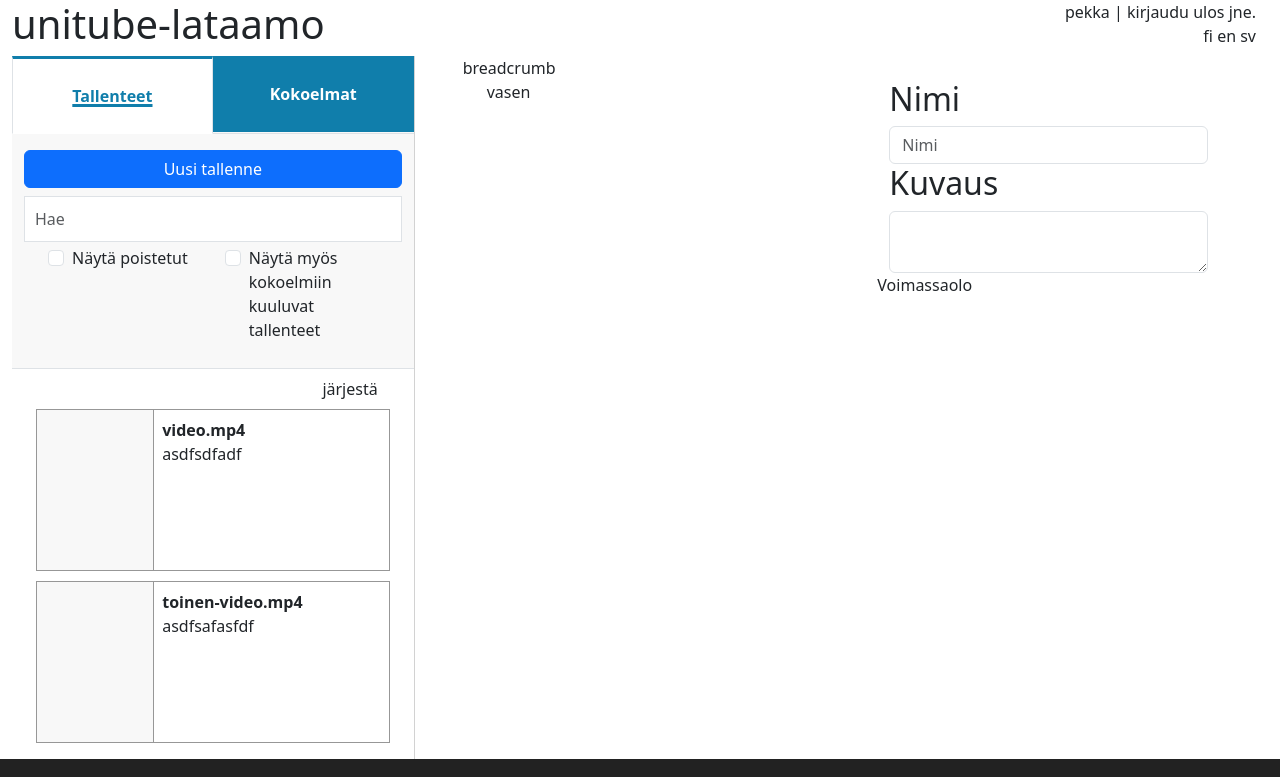
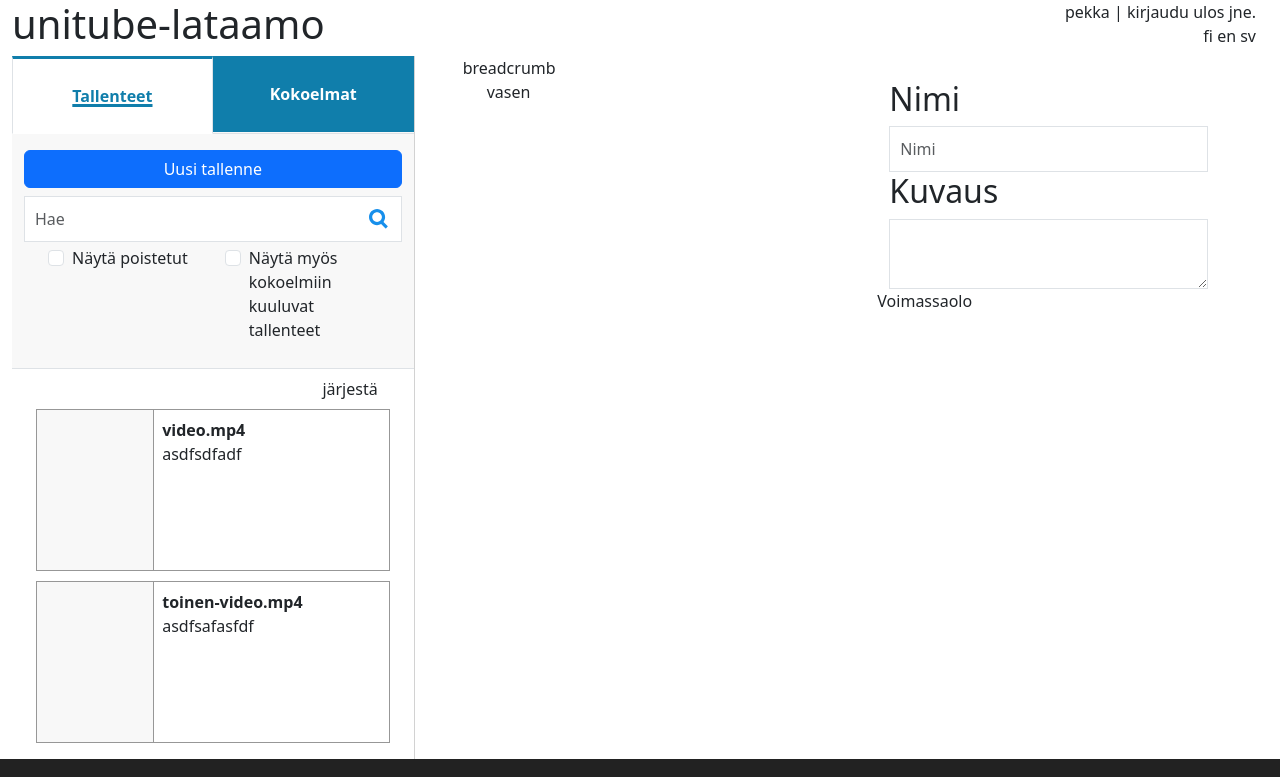
Before and after one commit to UniversityofHelsinki/unitube-lataamo-2.0, a React (Create React App) app: page /records in a window 1280 px wide. Shown: the top 777 px of the page. Built offline with nearby package versions, Linux system fonts and the light colour scheme.

Commit message:
Style search according to style guide.

```diff
--- a/src/App.css
+++ b/src/App.css
@@ -31,19 +31,6 @@
   padding: 8px;
 }
 
-input[type="search"] {
-  border-radius: 0;
-  padding: 10px;
-}
-
-input[type="search"]:focus-visible {
-  outline: 2px solid var(--hy-blue);
-  border: 0px;
-  border-radius: 0;
-  box-shadow: initial;
-  transition: none;
-}
-
 @media (min-width: 576px) {
   .container {
     max-width: 100%;
--- /dev/null
+++ b/src/components/form/InputField.css
@@ -0,0 +1,14 @@
+input[type="text"] {
+  width: 100%;
+  border-radius: 0;
+  padding: 10px;
+  padding-left: 10px;
+}
+
+input[type="text"]:focus-visible {
+  outline: 2px solid var(--hy-blue);
+  border: 0px;
+  border-radius: 0;
+  box-shadow: initial;
+  transition: none;
+}
--- a/src/components/form/InputField.js
+++ b/src/components/form/InputField.js
@@ -1,6 +1,7 @@
 import React from 'react';
 import PropTypes from 'prop-types';
 import { Form } from 'react-bootstrap';
+import './InputField.css';
 
 const InputField = ({ placeholder }) => {
     return (
--- /dev/null
+++ b/src/components/form/TextArea.css
@@ -0,0 +1,12 @@
+textarea.form-control {
+  border-radius: 0;
+  padding: 10px;
+}
+
+textarea.form-control:focus-visible {
+  outline: 2px solid var(--hy-blue);
+  border: 0px;
+  border-radius: 0;
+  box-shadow: initial;
+  transition: none;
+}
--- a/src/components/form/TextArea.js
+++ b/src/components/form/TextArea.js
@@ -1,5 +1,6 @@
 import React from 'react';
 import { Form } from 'react-bootstrap';
+import './TextArea.css';
 
 const TextArea = () => {
     return (
--- /dev/null
+++ b/src/components/left/search/Search.css
@@ -0,0 +1,32 @@
+.search > input {
+  border-radius: 0;
+  padding: 10px;
+  border-right: 0px;
+}
+
+.search input:focus-visible {
+  outline: 2px solid var(--hy-blue);
+  border: 0px;
+  border-radius: 0;
+  box-shadow: initial;
+  transition: none;
+}
+
+.search .form-control {
+    transition: none;
+}
+
+.search input:focus-visible + .input-group-text {
+  outline: 2px solid var(--hy-blue);
+  border: 0px;
+  background-color: var(--hy-blue);
+}
+
+.search input:focus-visible + .input-group-text > svg path {
+  fill: var(--hy-white);
+}
+
+.search .input-group-text {
+  background-color: var(--hy-white);
+  border-radius: 0;
+}
--- a/src/components/left/search/Search.js
+++ b/src/components/left/search/Search.js
@@ -4,13 +4,19 @@ import Col from 'react-bootstrap/Col';
 import Container from 'react-bootstrap/Container';
 import Row from 'react-bootstrap/Row';
 import SearchOptions from './SearchOptions';
+import { ReactComponent as SearchIcon } from '../../utilities/icons/search.svg';
+import './Search.css';
+import { Form, InputGroup } from 'react-bootstrap';
 
 const Search = () => {
   return (
     <Container>
       <Row>
         <Col className="no-padding">
-          <input type="search" placeholder="Hae" className="form-control" />
+          <InputGroup className="search">
+            <Form.Control placeholder="Hae" aria-label="Hae" />
+            <InputGroup.Text><SearchIcon width="20px" height="20px"/></InputGroup.Text>
+          </InputGroup>
         </Col>
       </Row>
       <Row className="mt-1">
```
